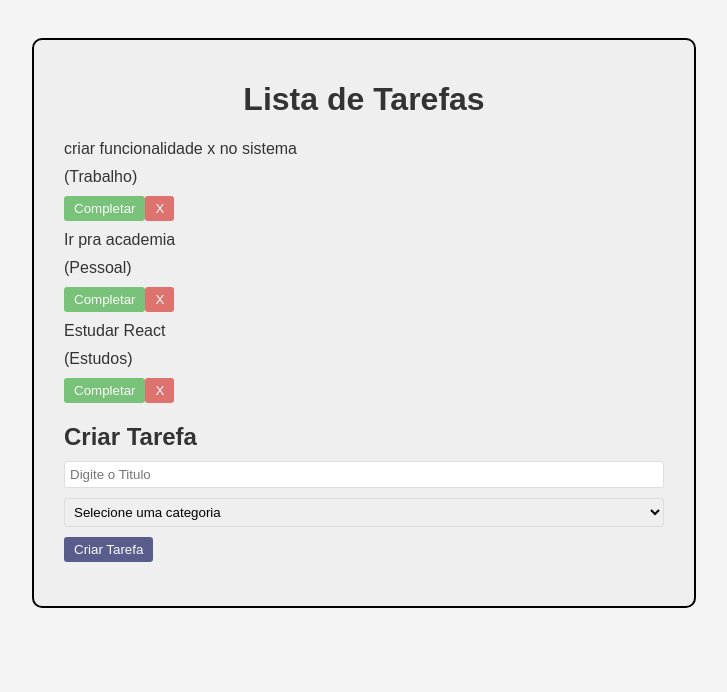
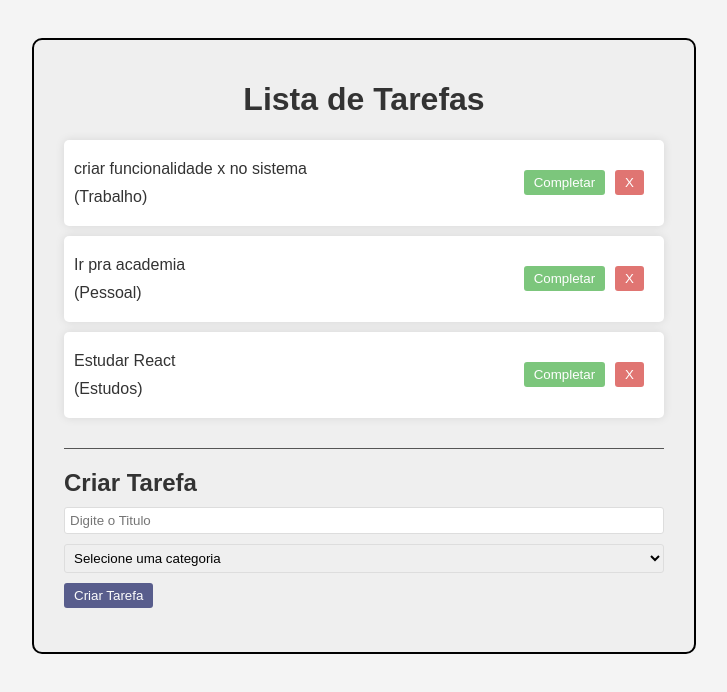
Before and after one commit to marcoshjunior/TodoList, a React (Vite) app: page / in a window 1280 px wide. Shown: the top 692 px of the page, without its empty margins (276-1003 px from the left). Built offline with nearby package versions, Linux system fonts and the light colour scheme.

Commit message:
criação de uma tarefa

```diff
--- a/src/App.css
+++ b/src/App.css
@@ -32,6 +32,7 @@
   background-color: #333974;
   color: #fff;
   padding: 5px 10px;
+  margin-right: 10px;
   border: none;
   border-radius: 3px;
   cursor: pointer;
@@ -40,6 +41,22 @@
 }
 button:hover {
   opacity: 1;
+}
+
+.todo-list {
+  margin-bottom: 20px;
+  padding-bottom: 20px;
+  border-bottom: 1px solid #555;
+}
+.todo {
+  background-color: #fff;
+  box-shadow: 0 0 10px rgba(0, 0, 0, 0.1);
+  padding: 10px;
+  margin-bottom: 10px;
+  border-radius: 5px;
+  display: flex;
+  justify-content: space-between;
+  align-items: center;
 }
 
 .complete {
--- a/src/App.jsx
+++ b/src/App.jsx
@@ -26,17 +26,36 @@
     },
   ]);
 
+  // pega o titulo e a categoria do TodoForm
+  const addTodo = (text, category) => {
+    const newTodos = [
+      ...todos,
+      {
+        id: Math.floor(Math.random() * 10000),
+        text,
+        category,
+        isCompleted: false,
+      },
+    ];
+    {
+      /* adiciona a tarefa a lista de todos */
+    }
+    setTodos(newTodos);
+  };
+
   return (
     <div className="app">
       <h1>Lista de Tarefas</h1>
       <div className="todo-list">
         {/*percorre e exibe cada array-tarefa
-         de acordo com o componente Todo*/}
+         de acordo com o componente Todo
+         com o text e o category*/}
         {todos.map((todo) => (
-          <Todo todo={todo} />
+          <Todo key={todo.id} todo={todo} />
         ))}
       </div>
-      <TodoForm />
+      {/*criação de tarefa*/}
+      <TodoForm addTodo={addTodo} />
     </div>
   );
 }
--- a/src/components/TodoForm.jsx
+++ b/src/components/TodoForm.jsx
@@ -1,12 +1,30 @@
-import React from "react";
+import { useState } from "react";
 
-const TodoForm = () => {
+const TodoForm = ({ addTodo }) => {
+  const [value, setValue] = useState("");
+  const [category, setCategory] = useState("");
+
+  const handleSubmit = (e) => {
+    e.preventDefault();
+    if (!value || !category) return;
+    // se os valores forem true add a lista todo
+    addTodo(value, category);
+    // limpar os campos
+    setValue("");
+    setCategory("");
+  };
+
   return (
     <div className="todo-form">
       <h2>Criar Tarefa</h2>
-      <form action="">
-        <input type="text" placeholder="Digite o Titulo" />
-        <select name="" id="">
+      <form onSubmit={handleSubmit}>
+        <input
+          type="text"
+          placeholder="Digite o Titulo"
+          value={value}
+          onChange={(e) => setValue(e.target.value)}
+        />
+        <select value={category} onChange={(e) => setCategory(e.target.value)}>
           <option value="">Selecione uma categoria</option>
           <option value="Trabalho">Trabalho</option>
           <option value="Pessoal">Pessoal</option>
```
